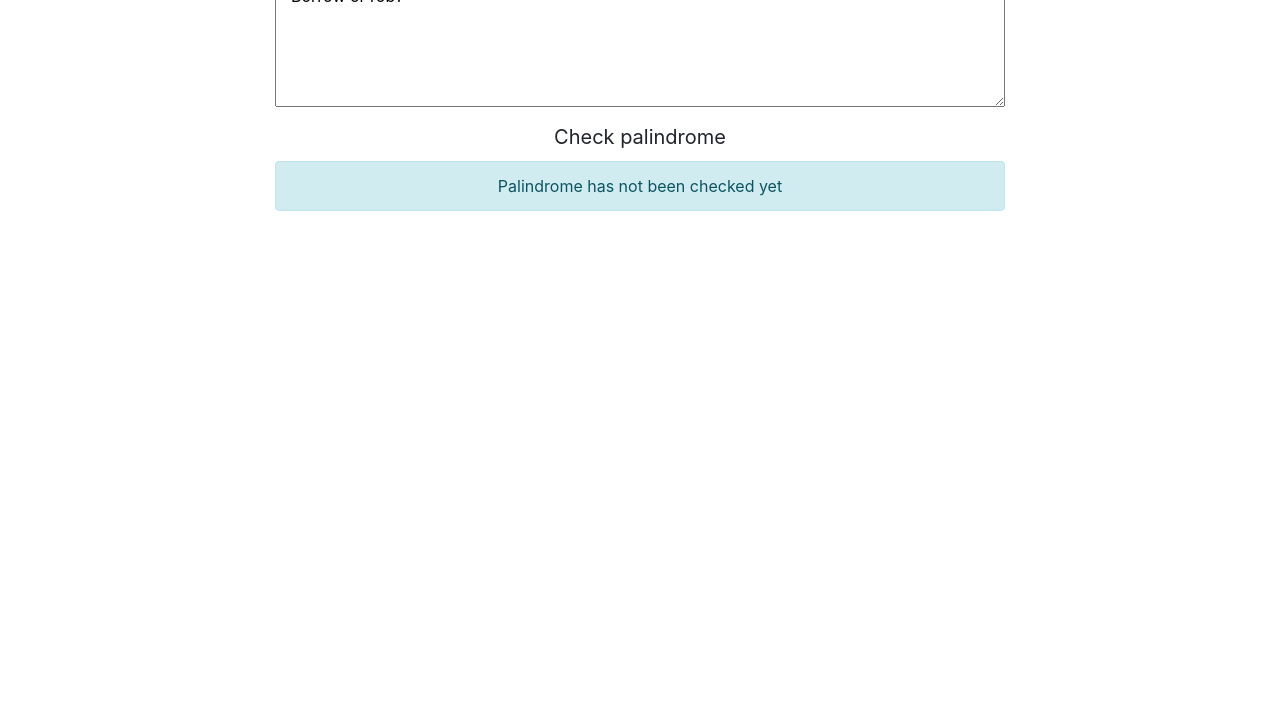
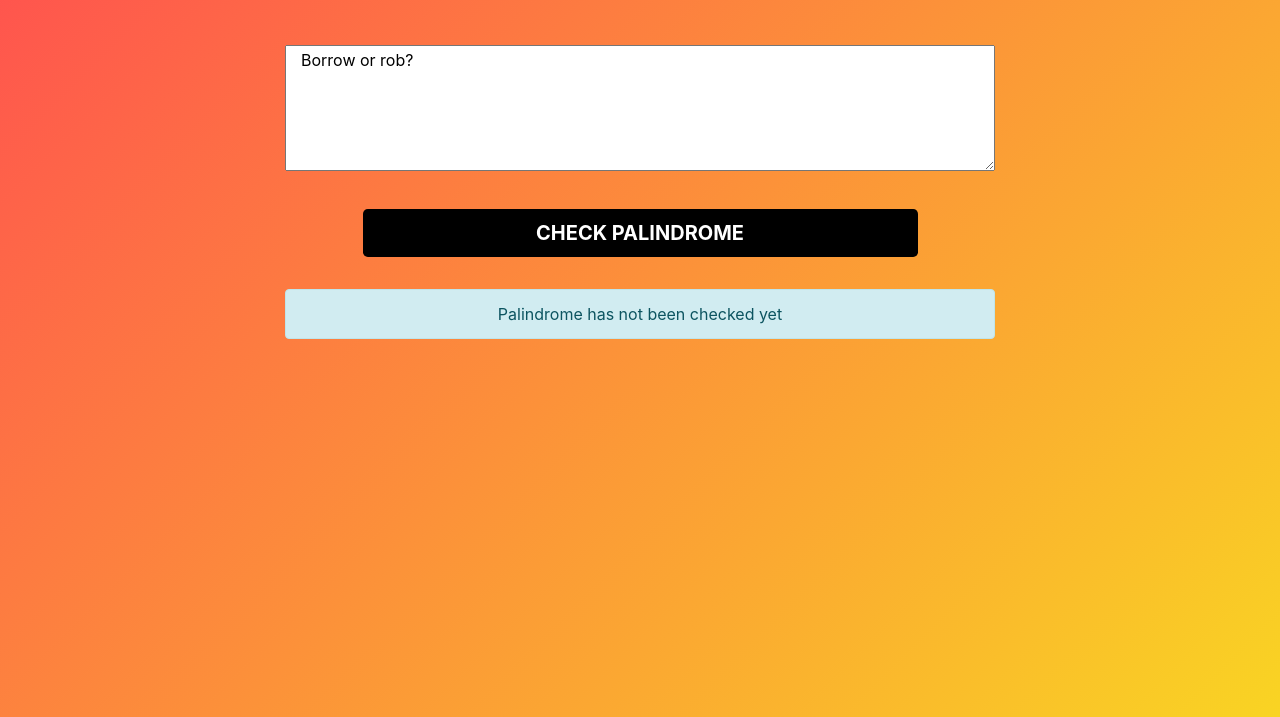
Before and after one commit to DavidOCollins/PWA-Palindrome, a plain HTML site: page PWA Palindrome/index.html in a window 1280 px wide. Shown: the part 115-832 px from the top of the page. Before the commit the page ends 800 px from the top, so only its background shows below. Drawn offline with nearby package versions, Linux system fonts and the light colour scheme.

Commit message:
Update index.html

```diff
--- a/PWA Palindrome/index.html
+++ b/PWA Palindrome/index.html
@@ -5,7 +5,7 @@
 	<meta name= "viewport" content = "width=device-width, initial-scale=1.0"/>
 	<meta http-equiv="X-UA-Compatible" content="ie-edge"/>
 	<link rel="stylesheet" href="https://stackpath.bootstrapcdn.com/bootstrap/4.3.1/css/bootstrap.min.css" integrity="sha384-ggOyR0iXCbMQv3Xipma34MD+dH/1fQ784/j6cY/iJTQUOhcWr7x9JvoRxT2MZw1T" crossorigin="anonymous">
-	<link rel "stylesheet" href = "style.css" />
+	<link rel = "stylesheet" href = "style.css" />
 	<title>Palindrome Checker</title>
 
 	<link rel="manifest" href="manifest.json" />
```
